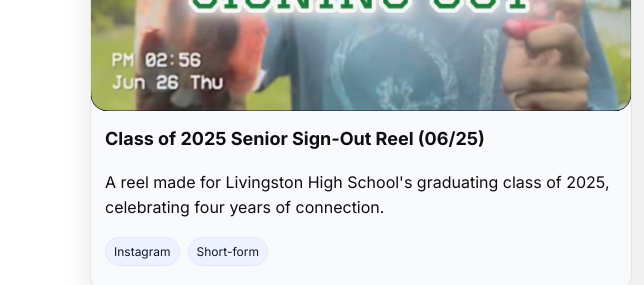
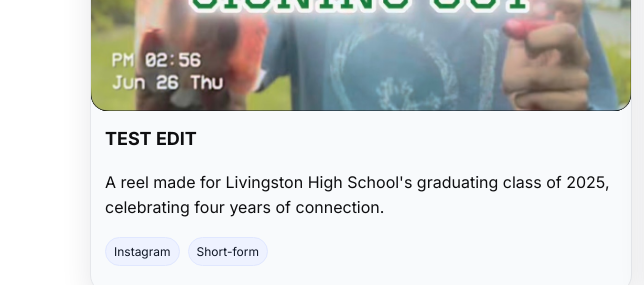
Before and after one commit to vineethkanpa07/TMK-portfolio, a plain HTML site: page all-work.html in a window 1280 px wide. Shown: the part 800-1085 px from the top of the page, 0-644 px from the left. Drawn offline with Linux system fonts and the light colour scheme.

Commit message:
Update title in all-work.html to 'TEST EDIT'

```diff
--- a/all-work.html
+++ b/all-work.html
@@ -83,7 +83,7 @@
 
 
             <div class="card-body">
-              <h3>Class of 2025 Senior Sign-Out Reel (06/25)</h3>
+              <h3>TEST EDIT</h3>
               <p>A reel made for Livingston High School's graduating class of 2025, celebrating four years of connection.</p>
               <div class="tags">
                 <span class="tag">Instagram</span>
```
